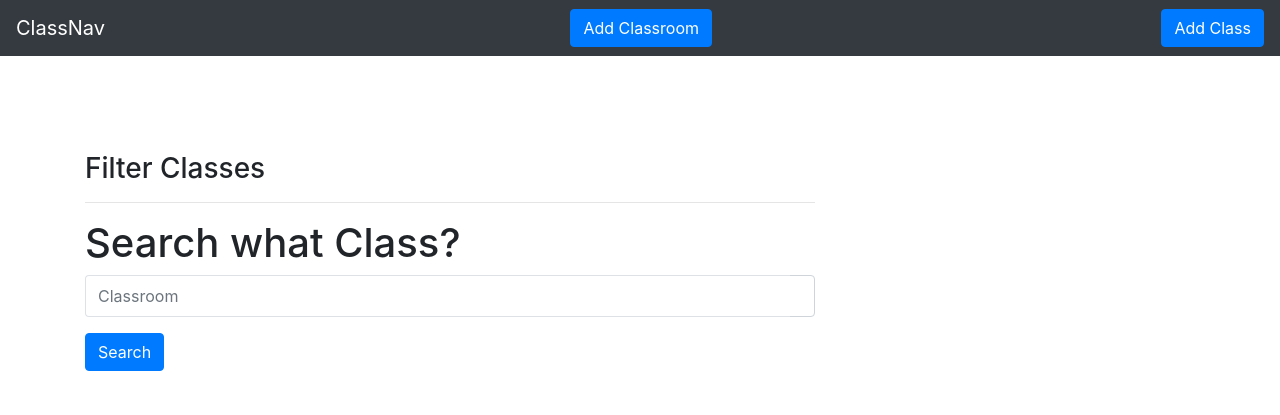
After one commit to ven0men0m/CS-173, a Django app: template ClassNav/templates/classroom_query.html in a window 1280 px wide. The commit adds this page. Shown: the top 415 px of the page. Run offline with Django 3.2, Linux system fonts and the light colour scheme; the template is opened without the code that fills it, so the values that code supplies are empty; some libraries are stand-ins or nearby versions.

Commit message:
Added filtering to list

```diff
--- a/ClassNav/ClassNav/settings.py
+++ b/ClassNav/ClassNav/settings.py
@@ -56,7 +56,7 @@ ROOT_URLCONF = 'ClassNav.urls'
 TEMPLATES = [
     {
         'BACKEND': 'django.template.backends.django.DjangoTemplates',
-        'DIRS': [],
+        'DIRS': [os.path.join(BASE_DIR, "templates")],
         'APP_DIRS': True,
         'OPTIONS': {
             'context_processors': [
--- a/ClassNav/myClassrooms/admin.py
+++ b/ClassNav/myClassrooms/admin.py
@@ -1,6 +1,7 @@
 from django.contrib import admin
-from .models import Classes, Classrooms
+from .models import Classes, Classrooms, Vote
 # Register your models here.
 
 admin.site.register(Classes)
 admin.site.register(Classrooms)
+admin.site.register(Vote)
--- a/ClassNav/myClassrooms/templates/myClassrooms/classroom_list.html
+++ b/ClassNav/myClassrooms/templates/myClassrooms/classroom_list.html
@@ -3,6 +3,10 @@
 
 {% block content %}
     <h1> Classrooms </h1>
+    <form method="get" action="{% url 'list' %}">
+    	<p>Filter: <input type="search" name="class_name" placeholder="Class" /></p>
+    	<p><input type="submit" name="Search" value="Search"/></p>
+	</form>
     {% for item in classroom %}
 	    <br><hr>
 		<article class="media content-section">
@@ -10,7 +14,7 @@
 				<h1><b>Classroom:</b> <a class="article-title" href="{% url 'detail' item.id %}">{{item.name}}</a></h1>
 				<p><b>Courses:</b></p>
                 <ul>
-                    {% for course in item.course.all %}
+                    {% for course in item.vote.className.all %}
                     <li>{{course.name}}</li>
                     {% endfor %}
                 </ul>
--- /dev/null
+++ b/ClassNav/templates/classroom_query.html
@@ -0,0 +1,26 @@
+{% extends "myClassrooms/base.html" %}
+
+
+{% block content %}
+    <h3> Filter Classes </h3>
+
+<form method="GET" action=".">
+  <hr/>
+  <h1> Search what Class? </h1>
+  <div class="form-row">
+      <div class="form-group col-12">
+          <div class="input-group">
+            <input class="form-control py-2 border-right-0 border" type="search" name="class_name" placeholder="Classroom" />
+            <span class="input-group-append">
+                <div class="input-group-text bg-transparent">
+                  <i class="fa fa-search"></i>
+                </div>
+            </span>
+          </div>
+       </div>
+  </div>
+  <button type="submit" class="btn btn-primary">Search</button>
+</form>
+
+
+{% endblock content %}
```
Also changed, not shown: ClassNav/myClassrooms/models.py (+8 -2 lines), ClassNav/myClassrooms/templates/myClassrooms/classroom_query.html (added, +26 -0 lines), ClassNav/myClassrooms/views.py (+16 -3 lines), ClassNav/db.sqlite3, ClassNav/myClassrooms/migrations/0002_auto_20191111_2149.py (added).
